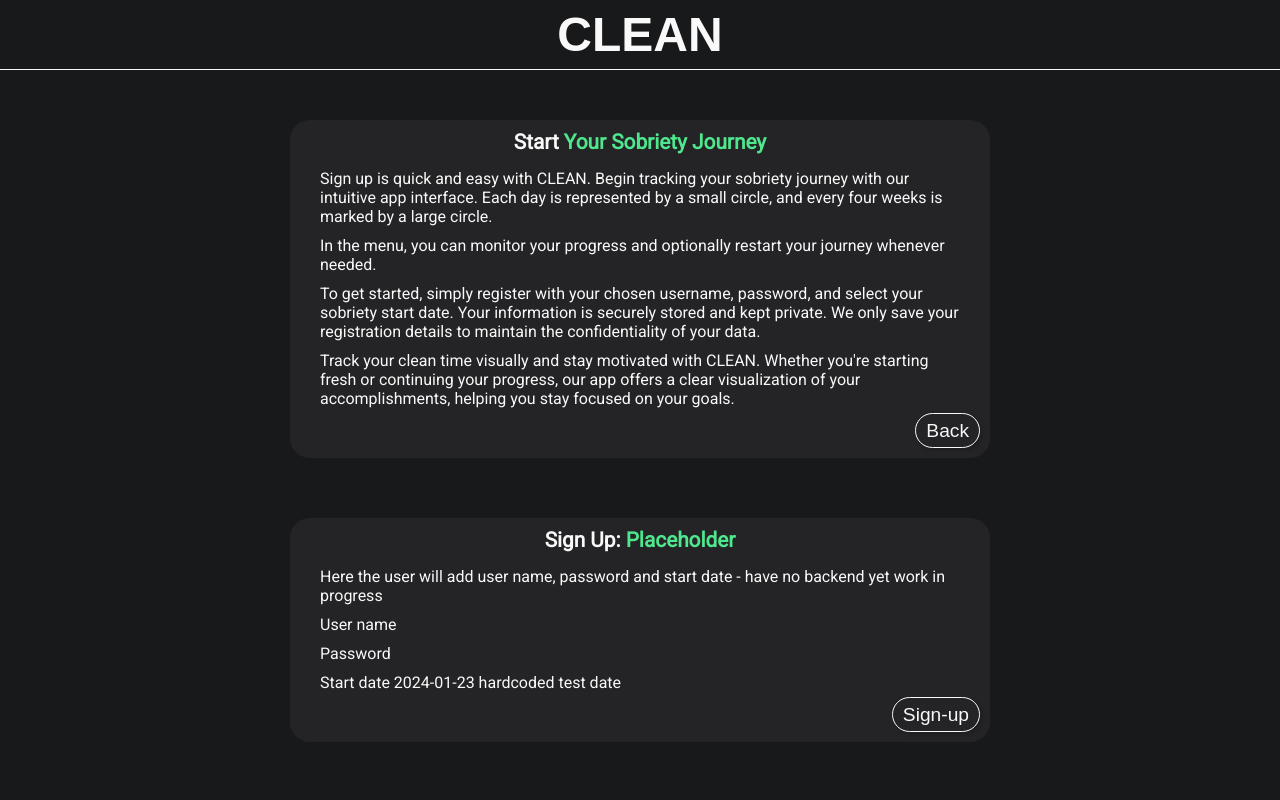
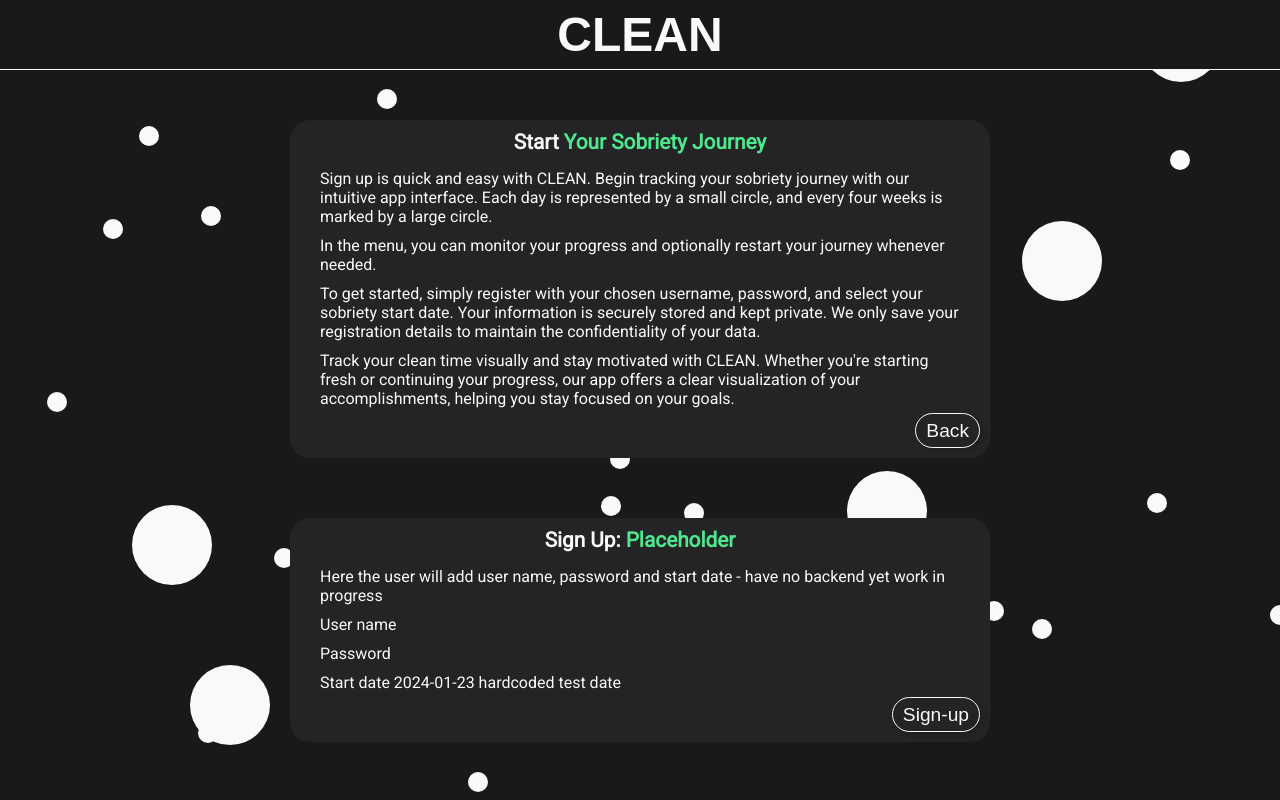
Before and after one commit to Wallenborg/clean, a Next.js app: page /sign-up in a window 1280 px wide. Shown: the top 800 px of the page. Built offline with nearby package versions, Linux system fonts and the light colour scheme; a web font is replaced by a local one.

Commit message:
add RandomCirclesbackground

```diff
--- a/app/sign-up/page.jsx
+++ b/app/sign-up/page.jsx
@@ -2,10 +2,12 @@
 import Header from "@/components/header/Header";
 import InfoText from "@/components/infotext/InfoText";
 import Fotter from "@/components/footer/Fotter";
+import RandomCirclesBackground from "@/components/random-circles-background/RandomCirclesBackground";
 
 export default function SignupPage() {
   return (
     <div className="wrapper">
+      <RandomCirclesBackground />
       <Header includeNav={false} />
       <InfoText
         style={{ marginTop: "120px" }}
--- /dev/null
+++ b/components/random-circles-background/RandomCirclesBackground.css
@@ -0,0 +1,25 @@
+.random-circles-background {
+  position: fixed;
+  top: 0;
+  left: 0;
+  width: 100%;
+  height: 100%;
+  overflow: hidden;
+  z-index: -1; /* Place the circles behind other content */
+}
+
+.circle {
+  position: absolute;
+  border-radius: 50%;
+  background-color: var(--clr-accent);
+}
+
+.circle.small {
+  width: 20px;
+  height: 20px;
+}
+
+.circle.big {
+  width: 80px;
+  height: 80px;
+}
--- /dev/null
+++ b/components/random-circles-background/RandomCirclesBackground.jsx
@@ -0,0 +1,101 @@
+// import React, { useEffect, useState } from "react";
+// import "./RandomCirclesBackground.css";
+
+// export default function RandomCirclesBackground() {
+//   const [smallCircleCount, setSmallCircleCount] = useState(10);
+//   const [largeCircleCount, setLargeCircleCount] = useState(5);
+
+//   useEffect(() => {
+//     const updateCircleCount = () => {
+//       if (window.matchMedia("(max-width: 768px)").matches) {
+//         // Mobil
+//         setSmallCircleCount(10);
+//         setLargeCircleCount(4);
+//       } else {
+//         // Laptop plus
+//         setSmallCircleCount(30);
+//         setLargeCircleCount(5);
+//       }
+//     };
+
+//     updateCircleCount();
+
+//     window.addEventListener("resize", updateCircleCount);
+
+//     return () => {
+//       window.removeEventListener("resize", updateCircleCount);
+//     };
+//   }, []);
+
+//   return (
+//     <div className="random-circles-background">
+//       {[...Array(smallCircleCount + largeCircleCount)].map((_, i) => (
+//         <div
+//           key={i}
+//           className={`circle ${i < smallCircleCount ? "small" : "big"}`}
+//           style={{
+//             top: `${Math.random() * 100}%`,
+//             left: `${Math.random() * 100}%`,
+//           }}
+//         ></div>
+//       ))}
+//     </div>
+//   );
+// }
+
+import React, { useEffect, useState } from "react";
+import "./RandomCirclesBackground.css";
+
+export default function RandomCirclesBackground() {
+  const [smallCircleCount, setSmallCircleCount] = useState(10);
+  const [largeCircleCount, setLargeCircleCount] = useState(5);
+  const [circles, setCircles] = useState([]);
+
+  useEffect(() => {
+    const updateCircleCount = () => {
+      if (window.matchMedia("(max-width: 768px)").matches) {
+        // Mobil
+        setSmallCircleCount(10);
+        setLargeCircleCount(4);
+      } else {
+        // Laptop plus
+        setSmallCircleCount(30);
+        setLargeCircleCount(5);
+      }
+    };
+
+    updateCircleCount();
+    window.addEventListener("resize", updateCircleCount);
+
+    return () => {
+      window.removeEventListener("resize", updateCircleCount);
+    };
+  }, []);
+
+  useEffect(() => {
+    // Generera cirklarnas positioner endast på klienten
+    const newCircles = [...Array(smallCircleCount + largeCircleCount)].map(
+      (_, i) => ({
+        top: `${Math.random() * 100}%`,
+        left: `${Math.random() * 100}%`,
+        type: i < smallCircleCount ? "small" : "big",
+      })
+    );
+    setCircles(newCircles);
+  }, [smallCircleCount, largeCircleCount]); // Körs om små eller stora cirklar ändras
+
+  return (
+    <div className="random-circles-background">
+      {circles.map((circle, i) => (
+        <div
+          key={i}
+          className={`circle ${circle.type}`}
+          style={{
+            top: circle.top,
+            left: circle.left,
+          }}
+        ></div>
+      ))}
+    </div>
+  );
+}
```
Also changed, not shown: app/page.js (+1 -26 lines), components/loader/Loader.css (deleted, +0 -39 lines), components/loader/Loader.jsx (deleted, +0 -11 lines).
